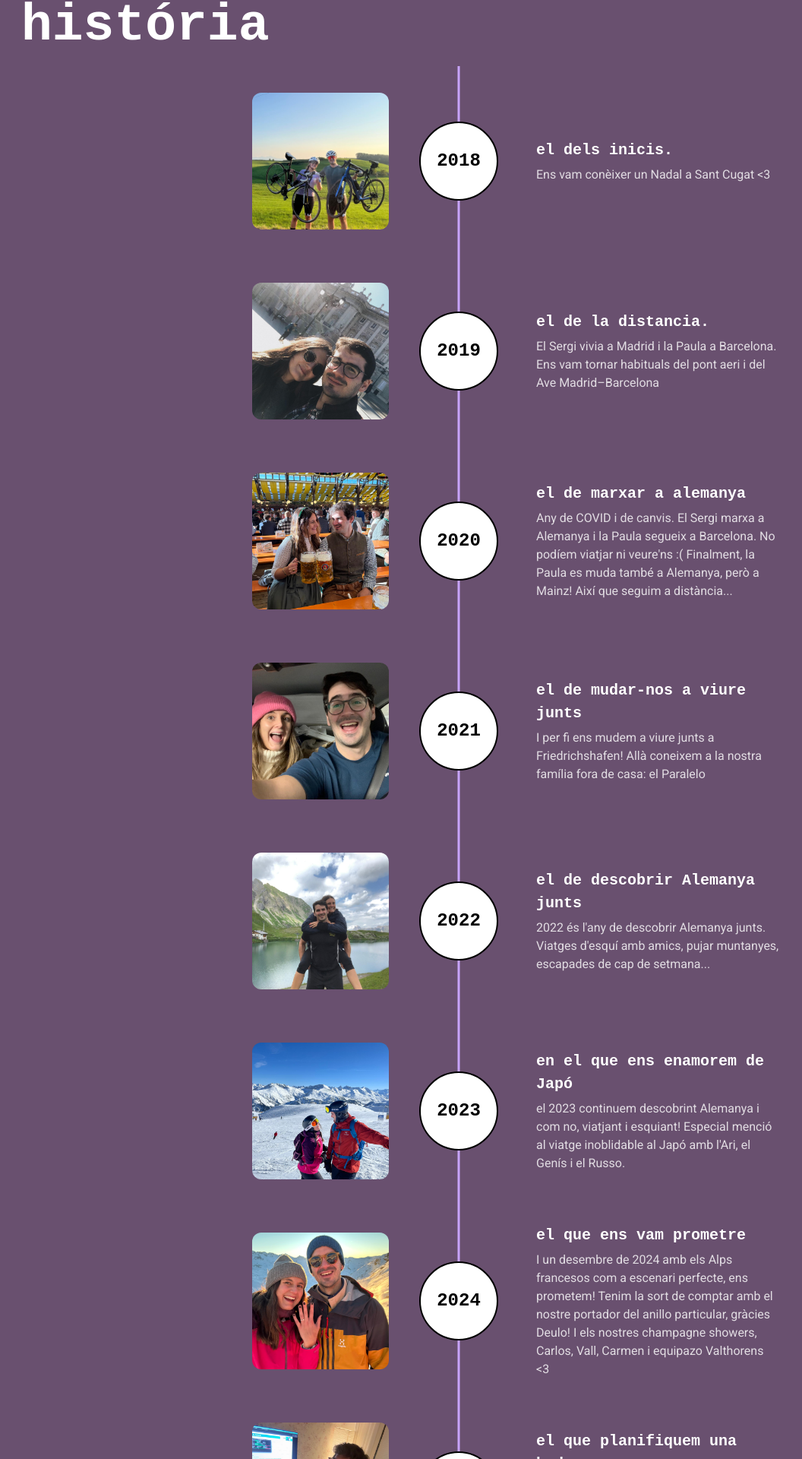
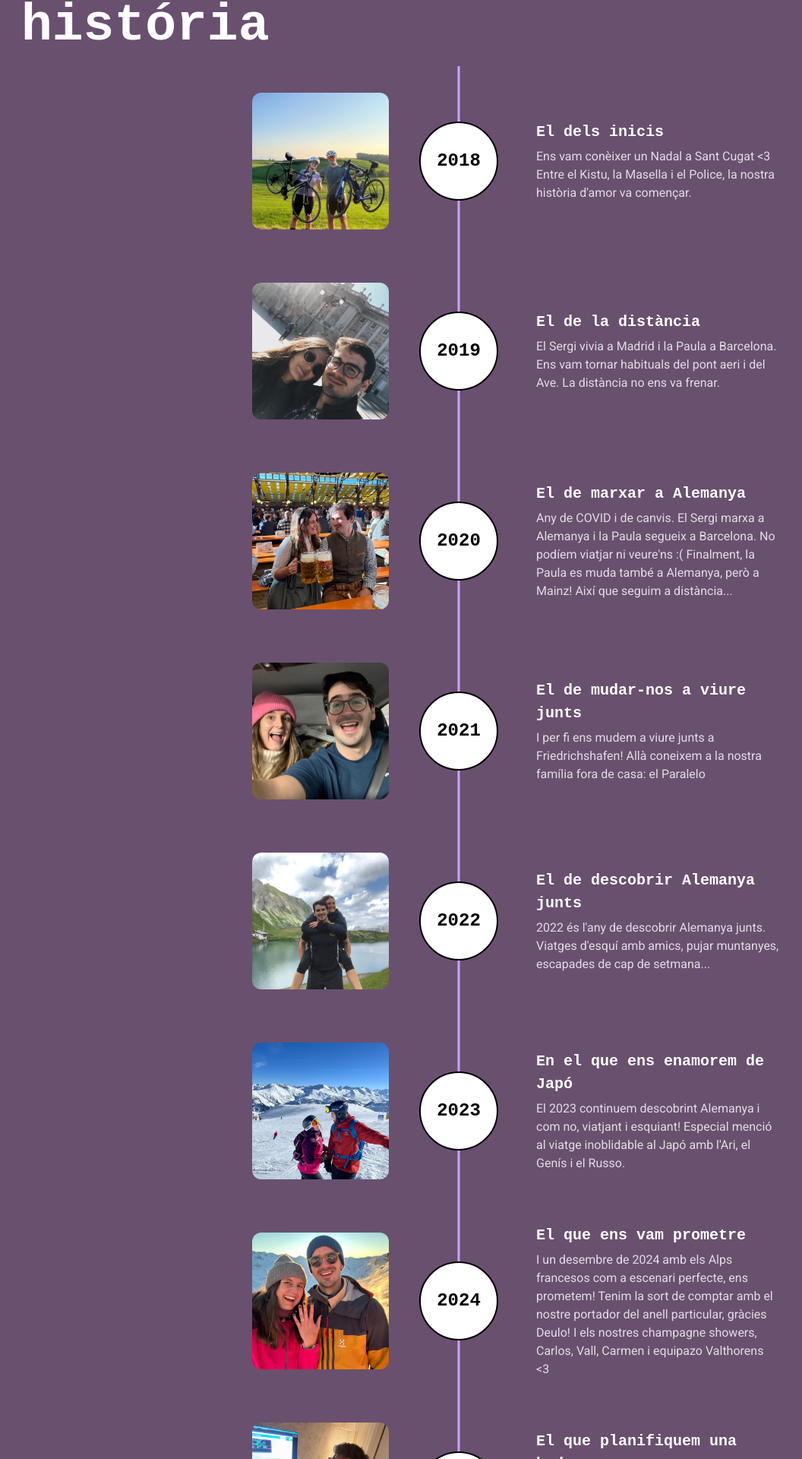
Before and after one commit to sergiLopez94/wedding-front, a React (Vite) app: page /nosaltres in a window 1280 px wide. Shown: the part 397-2317 px from the top of the page at 76% size, without its empty margins (36-1092 px from the left). Built offline with nearby package versions, Linux system fonts and the light colour scheme; a web font is replaced by a local one.

Commit message:
Change in typos

```diff
--- a/src/pages/Formulari.tsx
+++ b/src/pages/Formulari.tsx
@@ -102,7 +102,7 @@ const Formulari: React.FC = () => {
           {/* 3 - Alergias */}
           <div className="question-block alergia">
             <label className='pregunta'>
-              Al·lèrgies o intoleràncies? Si tens al·lèrgia a algun aliment avisan's si us plau, no volem que et converteixis en peix globus el dia del casament (ni cap altre dia). També pots fer-nos saber si ets vegetarià, vegà, etc.
+              Al·lèrgies o intoleràncies? Si tens al·lèrgia a algun aliment avisa'ns si us plau, no volem que et converteixis en peix globus el dia del casament (ni cap altre dia). També pots fer-nos saber si ets vegetarià, vegà, etc.
             </label>
             <textarea
               placeholder="Escriu-ho aquí"
--- a/src/pages/LaBoda.tsx
+++ b/src/pages/LaBoda.tsx
@@ -55,7 +55,7 @@ const LaBoda: React.FC = () => {
           <h1 className='header-section'>el<br />lloc</h1>
           <p className='lloc-description'>
             vosaltres, nosaltres i d'escenari l'Empordà.
-            No se'ns acut un millor lloc per celebrar!
+            No se'ns acudeix un millor lloc per celebrar!
           </p>
         </div>
 
@@ -66,7 +66,7 @@ const LaBoda: React.FC = () => {
           <p className='dresscode-description'>Us volem veure a tots ben guapos!<br />
             Homes  traje fosc i corbata. <br />
             Dones amb vestit midi o llarg.<br /><br />
-            Oviament podeu venir com volgeu! <br /> però us deixem unes fotos d'inspiració :)
+            Obviament podeu venir com volgeu! <br /> Tot i així, si necessiteu una mica d'inspiració aquí teniu algunes fotos :)
             </p>
           </div>
 
@@ -77,7 +77,7 @@ const LaBoda: React.FC = () => {
 
         <div id="formulari" className='formulari-section'>  {/* FORMULARI SECTION */}
           <h1 className='header-section'>t'apuntes?</h1>
-          <p>Per tal de preparar la millor celebració possible necessitem que ens confirmeu assistència <b>com més aviat millor.</b><br/> Aquest enllaç us portarà a un Google Forms on podreu confirmar-nos si veniu:</p>
+          <p>Per tal de preparar la millor celebració possible necessitem que ens confirmeu l'assistència <b>com més aviat millor.</b><br/> Aquest enllaç us portarà a un formulari on podreu confirmar-nos si veniu:</p>
           <button className="formulari-button"
            onClick={() => {
             navigate('/formulari');
--- a/src/pages/Logistica.tsx
+++ b/src/pages/Logistica.tsx
@@ -34,8 +34,8 @@ return(
             <div className='taxi'>
             <img className='taxi-icon' src={taxi}></img>
                 <h3 className='header-taxi'>taxi</h3>
-                <p>La Masia està a 10 minuts de Girona aixi que tambè podeu trucar taxis<br /><br />
-                teléfon GiTaxi: 972 222 323</p>
+                <p>La Masia està a 10 minuts de Girona així que també podeu trucar taxis<br /><br />
+                telèfon GiTaxi: 972 222 323</p>
             </div>
           </div>
         </div>
@@ -43,15 +43,15 @@ return(
         <div className='hotels-section'> {/* HOTELS SECTION */}
           <h1 className='header-section-transport'>hotels</h1>
           <p className="description-section-transport">
-          si voleu agafar els busos per anar i tornar de la boda us recomanem buscar allotjament pel centre de Girona.
+          Si voleu agafar els busos per anar i tornar de la boda us recomanem buscar allotjament pel centre de Girona.
           <br />Podeu buscar al Barri Vell i El Call
           </p>
           <div className='mapa-hotels'>
             <img className='mapa-girona' src={mapaGirona}></img>
             <div className='hotels-llista'>
-              <p>Algunes suggerencies:</p>
+              <p>Algunes suggerències:</p>
               <p className='hotel'>Hotel Ciutat de Girona
-              <br />(teniu 5% de descompte ultiltzant el codi PAULAISERGI)</p>
+              <br />(teniu 5% de descompte utilitzant el codi PAULAISERGI)</p>
               <p className='hotel'>Hotel Ultonia & Hotel Gran Ultonia</p>
               <p className='hotel'>Hotel Carlemany</p>
               <p className='hotel'>Apartments Airbnb o similar</p>
--- a/src/pages/Nosaltres.tsx
+++ b/src/pages/Nosaltres.tsx
@@ -19,55 +19,55 @@ import BackToTop from '../components/BackToTop';
 const events = [
     {
       year: "2018",
-      title: "el dels inicis.",
-      text: "Ens vam conèixer un Nadal a Sant Cugat <3",
+      title: "El dels inicis",
+      text: "Ens vam conèixer un Nadal a Sant Cugat <3 Entre el Kistu, la Masella i el Police, la nostra història d'amor va començar.",
       image: foto2018,
     },
     {
       year: "2019",
-      title: "el de la distancia.",
-      text: "El Sergi vivia a Madrid i la Paula a Barcelona. Ens vam tornar habituals del pont aeri i del Ave Madrid–Barcelona",
+      title: "El de la distància",
+      text: "El Sergi vivia a Madrid i la Paula a Barcelona. Ens vam tornar habituals del pont aeri i del Ave. La distància no ens va frenar.",
       image: foto2019,
     },
     {
       year: "2020",
-      title: "el de marxar a alemanya",
+      title: "El de marxar a Alemanya",
       text: "Any de COVID i de canvis. El Sergi marxa a Alemanya i la Paula segueix a Barcelona. No podíem viatjar ni veure'ns :( Finalment, la Paula es muda també a Alemanya, però a Mainz! Així que seguim a distància...",
       image: foto2020,
     },
     {
       year: "2021",
-      title: "el de mudar-nos a viure junts",
+      title: "El de mudar-nos a viure junts",
       text: "I per fi ens mudem a viure junts a Friedrichshafen! Allà coneixem a la nostra família fora de casa: el Paralelo",
       image: foto2021,
     },
     {
       year: "2022",
-      title: "el de descobrir Alemanya junts",
+      title: "El de descobrir Alemanya junts",
       text: "2022 és l'any de descobrir Alemanya junts. Viatges d'esquí amb amics, pujar muntanyes, escapades de cap de setmana...",
       image: foto2022,
     },
     {
       year: "2023",
-      title: "en el que ens enamorem de Japó",
-      text: "el 2023 continuem descobrint Alemanya i com no, viatjant i esquiant! Especial menció al viatge inoblidable al Japó amb l'Ari, el Genís i el Russo.",
+      title: "En el que ens enamorem de Japó",
+      text: "El 2023 continuem descobrint Alemanya i com no, viatjant i esquiant! Especial menció al viatge inoblidable al Japó amb l'Ari, el Genís i el Russo.",
       image: foto2023,
     },
     {
       year: "2024",
-      title: "el que ens vam prometre",
-      text: "I un desembre de 2024 amb els Alps francesos com a escenari perfecte, ens prometem! Tenim la sort de comptar amb el nostre portador del anillo particular, gràcies Deulo! I els nostres champagne showers, Carlos, Vall, Carmen i equipazo Valthorens <3",
+      title: "El que ens vam prometre",
+      text: "I un desembre de 2024 amb els Alps francesos com a escenari perfecte, ens prometem! Tenim la sort de comptar amb el nostre portador del anell particular, gràcies Deulo! I els nostres champagne showers, Carlos, Vall, Carmen i equipazo Valthorens <3",
       image: foto2024,
     },
     {
       year: "2025",
-      title: "el que planifiquem una boda",
+      title: "El que planifiquem una boda",
       text: "Algú ens podria haver avisat de lo complicat que és organitzar una boda estant fora... pero se puede! Estem desitjant que arribi el dia i compartir amb vosaltres. ",
       image: foto2025,
     },
     {
       year: "2026",
-      title: "el que ens casem!",
+      title: "El que ens casem!",
       text: "I per fi arriba el dia! Hem mencionat a alguns de vosaltres, però realment tots formeu part de la nostra història i per això ens fa tanta il·lusió compartir aquest capítol amb tota la gent que estimem. <3",
       image: foto2026,
     },
```
